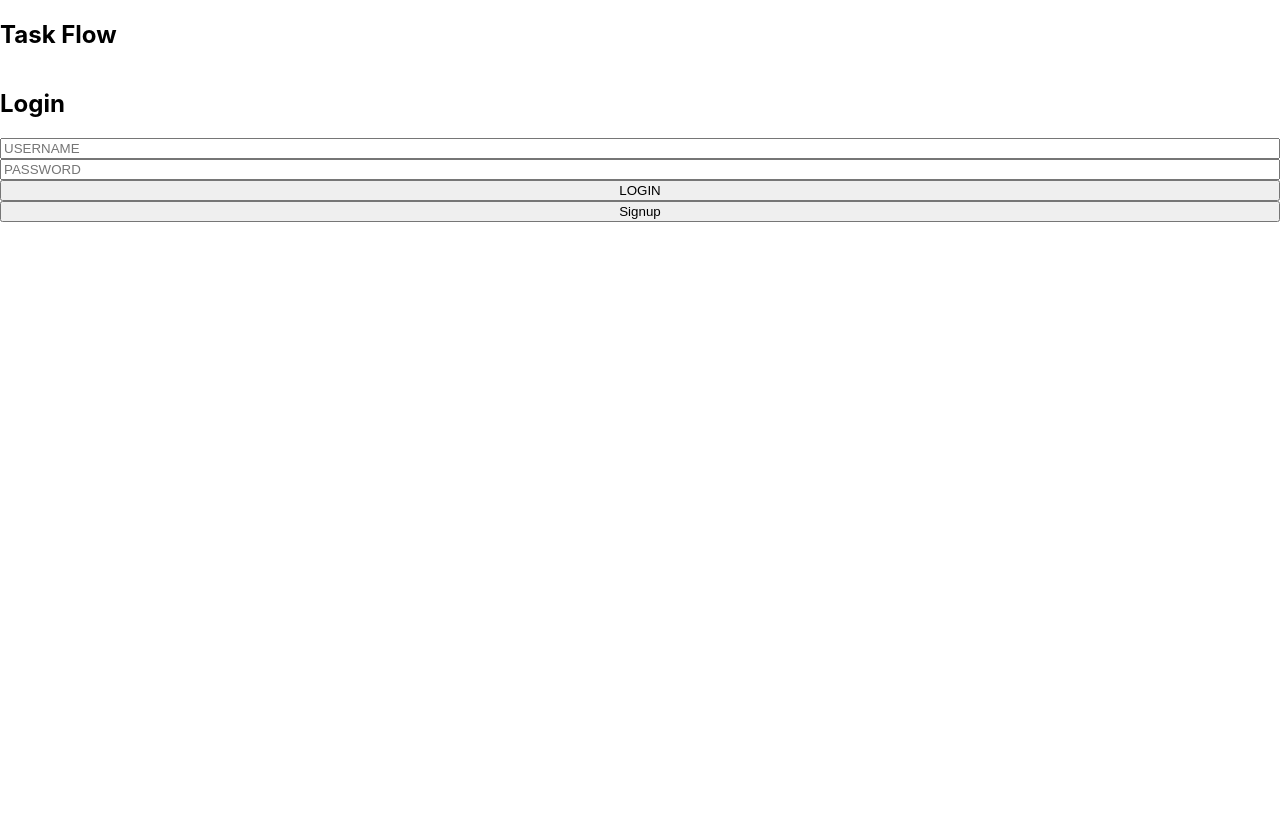
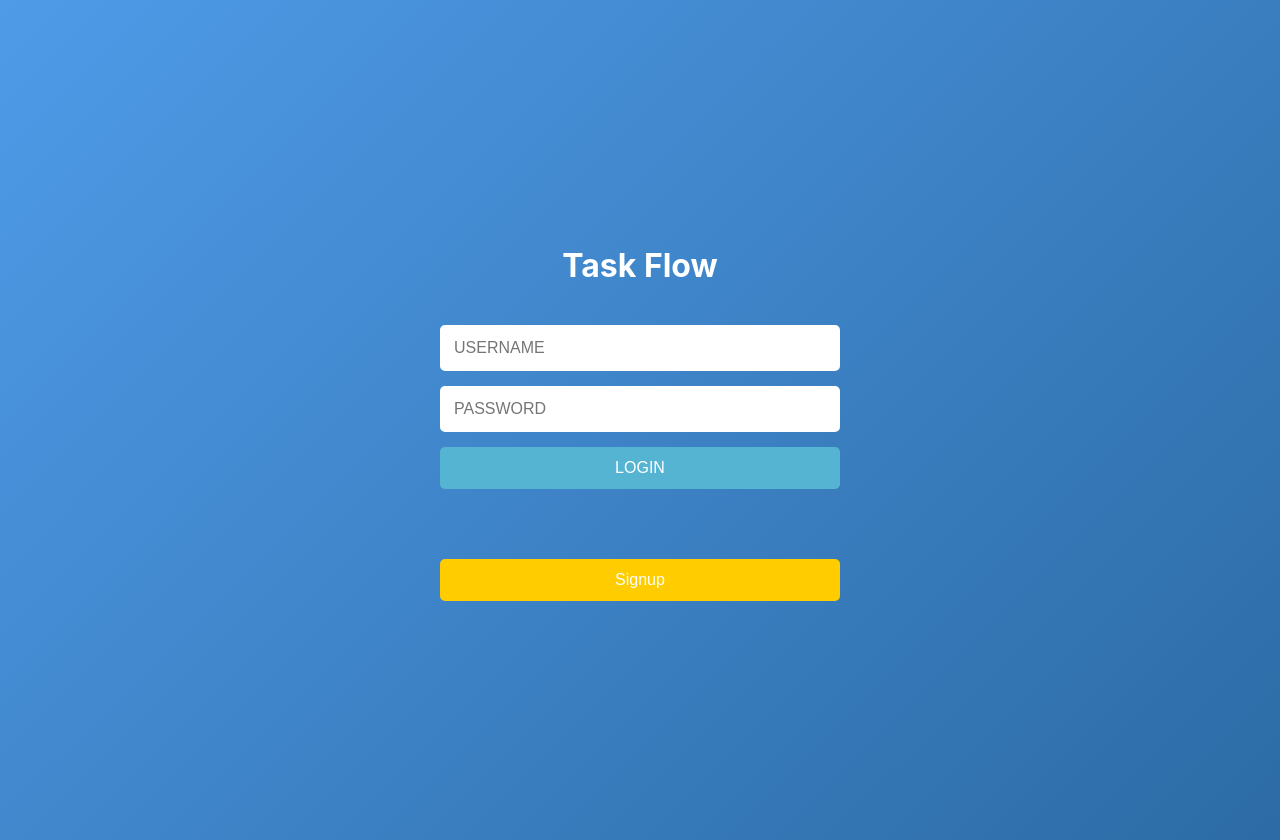
Before and after one commit to SaidjonKhotamaliev/task-flow-front, a React (Create React App) app: page /user/login in a window 1280 px wide. Before the commit the page ends 800 px from the top, so only its background shows below. Built offline with nearby package versions, Linux system fonts and the light colour scheme; no server answers.

Commit message:
feat: develop ui of login/signup

```diff
--- a/src/screens/boardsPage/index.tsx
+++ b/src/screens/boardsPage/index.tsx
@@ -1,7 +1,7 @@
 import React, { useEffect, useState } from "react";
 import { boardService } from "../../services/BoardService";
 import { Board } from "../../libs/types/board";
-import { Stack } from "@mui/material";
+import { Stack, Button, TextField, Typography, Box } from "@mui/material";
 import { useNavigate } from "react-router-dom";
 
 const BoardsScreen: React.FC = () => {
@@ -76,61 +76,113 @@ const BoardsScreen: React.FC = () => {
   }, [navigate]);
 
   return (
-    <div style={{ padding: 20 }}>
-      <h2>My Boards</h2>
-      <Stack>
-        <input
-          type="text"
-          placeholder="New board title"
+    <Box sx={{ padding: 4, backgroundColor: "#f4f7fc", minHeight: "100vh" }}>
+      <Typography variant="h4" gutterBottom align="center">
+        My Boards
+      </Typography>
+
+      <Stack
+        direction="row"
+        spacing={2}
+        justifyContent="center"
+        marginBottom={3}
+      >
+        <TextField
+          variant="outlined"
+          label="New Board Title"
           value={newTitle}
           onChange={(e) => setNewTitle(e.target.value)}
+          fullWidth
         />
-        <button onClick={handleCreate}>Create</button>
+        <Button variant="contained" color="primary" onClick={handleCreate}>
+          Create
+        </Button>
       </Stack>
 
-      <ul>
+      <Stack spacing={2} alignItems="center">
         {boards.length === 0 ? (
-          <li>No boards found</li>
+          <Typography variant="body1" color="textSecondary">
+            No boards found
+          </Typography>
         ) : (
           boards.map((board) => (
-            <li key={board._id}>
+            <Stack
+              key={board._id}
+              direction="row"
+              spacing={2}
+              alignItems="center"
+              justifyContent="space-between"
+              sx={{
+                backgroundColor: "#fff",
+                padding: "10px",
+                borderRadius: "8px",
+                boxShadow: 1,
+                width: "100%",
+                maxWidth: "500px",
+              }}
+            >
               {editingBoardId === board._id ? (
                 <>
-                  <input
-                    type="text"
+                  <TextField
+                    variant="outlined"
                     value={newBoardTitle}
                     onChange={(e) => setNewBoardTitle(e.target.value)}
+                    fullWidth
                   />
-                  <button onClick={handleUpdate}>Save</button>
-                  <button onClick={() => setEditingBoardId(null)}>
-                    Cancel
-                  </button>
+                  <Stack direction="row" spacing={1}>
+                    <Button
+                      variant="contained"
+                      color="secondary"
+                      onClick={handleUpdate}
+                    >
+                      Save
+                    </Button>
+                    <Button
+                      variant="outlined"
+                      color="error"
+                      onClick={() => setEditingBoardId(null)}
+                    >
+                      Cancel
+                    </Button>
+                  </Stack>
                 </>
               ) : (
                 <>
-                  <span
-                    style={{
+                  <Typography
+                    variant="h6"
+                    sx={{
                       cursor: "pointer",
                       textDecoration: "underline",
-                      marginRight: "10px",
                     }}
                     onClick={() =>
                       navigate(`/task/getMyTasks?boardId=${board._id}`)
                     }
                   >
                     {board.boardTitle}
-                  </span>
-                  <button onClick={() => handleEditClick(board)}>Edit</button>
-                  <button onClick={() => handleDelete(board._id)}>
-                    Delete
-                  </button>
+                  </Typography>
+                  <Stack direction="row" spacing={1}>
+                    <Button
+                      variant="outlined"
+                      color="primary"
+                      onClick={() => handleEditClick(board)}
+                    >
+                      Edit
+                    </Button>
+                    <Button
+                      variant="outlined"
+                      color="error"
+                      onClick={() => handleDelete(board._id)}
+                    >
+                      Delete
+                    </Button>
+                  </Stack>
                 </>
               )}
-            </li>
+            </Stack>
           ))
         )}
-      </ul>
-    </div>
+      </Stack>
+    </Box>
   );
 };
 
--- a/src/screens/loginPage/index.tsx
+++ b/src/screens/loginPage/index.tsx
@@ -44,27 +44,90 @@ const Login = () => {
 
   return (
     <div>
-      <Stack>
-        <h2>Task Flow</h2>
+      <Stack sx={styles.container}>
+        <Stack sx={styles.stack}>
+          <h2 style={styles.header}>Task Flow</h2>
         </Stack>
-      <Stack>
-        <h2>Login</h2>
+        <Stack sx={styles.stack}>
           <input
             placeholder="USERNAME"
             onChange={(e) => setUserName(e.target.value)}
+            style={styles.input}
           />
           <input
             placeholder="PASSWORD"
             type="password"
             onChange={(e) => setUserPassword(e.target.value)}
+            style={styles.input}
           />
-        <button onClick={handleLogin}>LOGIN</button>
+          <button onClick={handleLogin} style={styles.button}>
+            LOGIN
+          </button>
         </Stack>
-      <Stack>
-        <button onClick={handleNavigationSignup}>Signup</button>
+        <Stack sx={styles.stack}>
+          <button onClick={handleNavigationSignup} style={styles.signupButton}>
+            Signup
+          </button>
+        </Stack>
       </Stack>
     </div>
   );
 };
 
+const styles = {
+  container: {
+    background: "linear-gradient(135deg, #4f9be8, #2c6ba5)",
+    minHeight: "100vh",
+    display: "flex",
+    justifyContent: "center",
+    alignItems: "center",
+    flexDirection: "column",
+    padding: "20px",
+  },
+  stack: {
+    width: "100%",
+    maxWidth: "400px",
+    textAlign: "center",
+    marginBottom: "20px",
+  },
+  header: {
+    color: "#fff",
+    fontSize: "2rem",
+    fontWeight: "bold",
+    marginBottom: "20px",
+  },
+  input: {
+    width: "93%",
+    padding: "12px",
+    marginBottom: "15px",
+    borderRadius: "5px",
+    border: "2px solid #fff",
+    outline: "none",
+    fontSize: "1rem",
+    background: "#fff",
+    color: "#333",
+  },
+  button: {
+    width: "100%",
+    padding: "12px",
+    borderRadius: "5px",
+    backgroundColor: "#56b4d3",
+    color: "#fff",
+    border: "none",
+    fontSize: "1rem",
+    cursor: "pointer",
+  },
+  signupButton: {
+    marginTop: "50px",
+    width: "100%",
+    padding: "12px",
+    borderRadius: "5px",
+    backgroundColor: "#ffcc00",
+    color: "#fff",
+    border: "none",
+    fontSize: "1rem",
+    cursor: "pointer",
+  },
+};
+
 export default Login;
--- a/src/screens/signUpPage/index.tsx
+++ b/src/screens/signUpPage/index.tsx
@@ -1,5 +1,4 @@
 import { Stack } from "@mui/material";
-import axios from "axios";
 import { useState } from "react";
 import { useNavigate } from "react-router-dom";
 import { useGlobals } from "../../hooks/useGlobals";
@@ -18,7 +17,7 @@ const Signup = () => {
   const { setAuthMember } = useGlobals();
   const navigate = useNavigate();
 
-  //   HADNLERS
+  // HANDLERS
   const handleSignup = async () => {
     try {
       const isFullfill =
@@ -37,43 +36,108 @@ const Signup = () => {
       const result = await user.signup(signupInput);
       setAuthMember(result);
       navigate("/board/my-boards");
-      sweetTopSuccessAlert("Succesfully created!");
+      sweetTopSuccessAlert("Successfully created!");
     } catch (err) {
       navigate("/user/signup");
       sweetErrorHandling(err).then();
     }
   };
+
   const handleNavigationLogin = async () => {
     navigate(`/user/login`);
   };
 
   return (
     <div>
-      <Stack>
-        <h2>Task Flow</h2>
+      <Stack sx={styles.container}>
+        <Stack sx={styles.stack}>
+          <h2 style={styles.header}>Task Flow</h2>
         </Stack>
-      <Stack>
-        <h2>Signup</h2>
+        <Stack sx={styles.stack}>
           <input
             placeholder="USERNAME"
             onChange={(e) => setUserName(e.target.value)}
+            style={styles.input}
           />
           <input
             placeholder="EMAIL"
             onChange={(e) => setUserEmail(e.target.value)}
+            style={styles.input}
           />
           <input
             placeholder="PASSWORD"
             type="password"
             onChange={(e) => setUserPassword(e.target.value)}
+            style={styles.input}
           />
-        <button onClick={handleSignup}>Signup</button>
+          <button onClick={handleSignup} style={styles.button}>
+            Signup
+          </button>
         </Stack>
-      <Stack>
-        <button onClick={handleNavigationLogin}>Login</button>
+        <Stack sx={styles.stack}>
+          <button onClick={handleNavigationLogin} style={styles.signupButton}>
+            Login
+          </button>
+        </Stack>
       </Stack>
     </div>
   );
 };
 
+const styles = {
+  container: {
+    background: "linear-gradient(135deg, #4f9be8, #2c6ba5)",
+    minHeight: "100vh",
+    display: "flex",
+    justifyContent: "center",
+    alignItems: "center",
+    flexDirection: "column",
+    padding: "20px",
+  },
+  stack: {
+    width: "100%",
+    maxWidth: "400px",
+    textAlign: "center",
+    marginBottom: "20px",
+  },
+  header: {
+    color: "#fff",
+    fontSize: "2rem",
+    fontWeight: "bold",
+    marginBottom: "20px",
+  },
+  input: {
+    width: "93%",
+    padding: "12px",
+    marginBottom: "15px",
+    borderRadius: "5px",
+    border: "2px solid #fff",
+    outline: "none",
+    fontSize: "1rem",
+    background: "#fff",
+    color: "#333",
+  },
+  button: {
+    width: "100%",
+    padding: "12px",
+    borderRadius: "5px",
+    backgroundColor: "#56b4d3",
+    color: "#fff",
+    border: "none",
+    fontSize: "1rem",
+    cursor: "pointer",
+  },
+  signupButton: {
+    marginTop: "50px",
+    width: "100%",
+    padding: "12px",
+    borderRadius: "5px",
+    backgroundColor: "#ffcc00",
+    color: "#fff",
+    border: "none",
+    fontSize: "1rem",
+    cursor: "pointer",
+  },
+};
+
 export default Signup;
```
Lines whose indentation alone changed are shown as unchanged.
